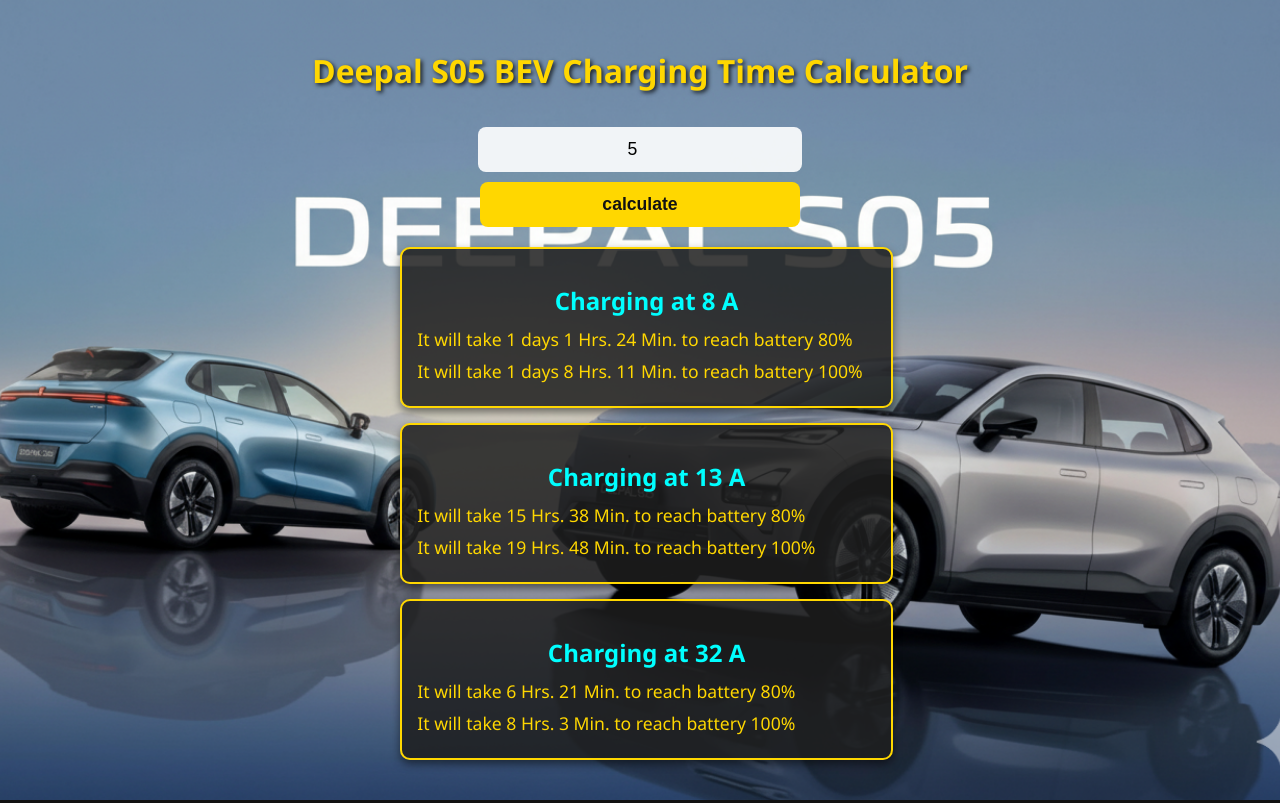
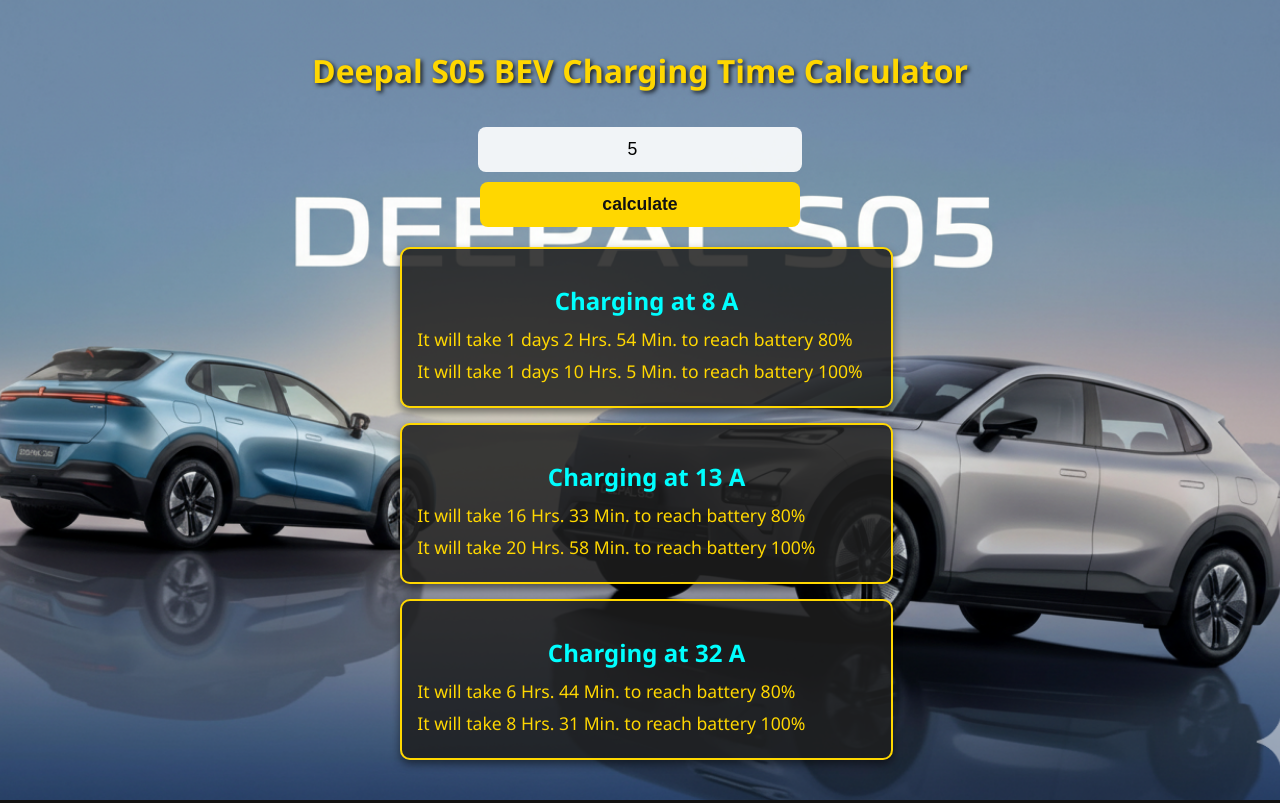
Before and after one commit to torfever/Deepal-charger, a plain HTML site: page index.html in a window 1280 px wide. Both pictures are taken after typing "5" into the empty fields and a click on the button "calculate". Drawn offline with Linux system fonts and the light colour scheme.

Commit message:
Update index.html

```diff
--- a/index.html
+++ b/index.html
@@ -100,7 +100,7 @@
                 alert("Please enter a valid value between 0 and 100");
                 return;
             }
-            const efficiency = 0.9;
+            const efficiency = 0.85;
             const targetPercents = [80, 100];
             const currents = [8, 13, 32];
             const voltage = 230; // Standard single-phase voltage
```
